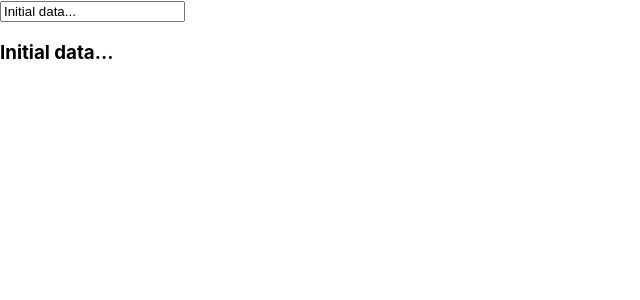
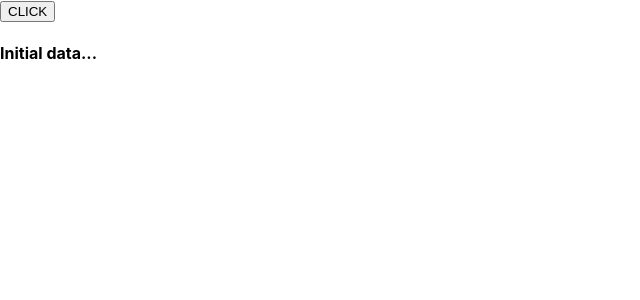
Before and after one commit to worlderland/reactapp_tutorial, a React (Create React App) app: page / in a window 1280 px wide. Shown: the top 300 px of the page, without its empty margins (0-640 px from the left). Built offline with nearby package versions, Linux system fonts and the light colour scheme.

Commit message:
Events page, simple example

```diff
--- a/src/App.js
+++ b/src/App.js
@@ -9,25 +9,14 @@ class App extends React.Component {
     }
     this.updateState = this.updateState.bind(this);
   };
-  updateState(e) {
-    this.setState({ data: e.target.value });
+  updateState() {
+    this.setState({ data: 'Data updated...' })
   }
   render() {
     return (
       <div>
-        <Content myDataProp={this.state.data}
-          updateStateProp={this.updateState}></Content>
-      </div>
-    );
-  }
-}
-class Content extends React.Component {
-  render() {
-    return (
-      <div>
-        <input type="text" value={this.props.myDataProp}
-          onChange={this.props.updateStateProp} />
-        <h3>{this.props.myDataProp}</h3>
+        <button onClick={this.updateState}>CLICK</button>
+        <h4>{this.state.data}</h4>
       </div>
     );
   }
```
